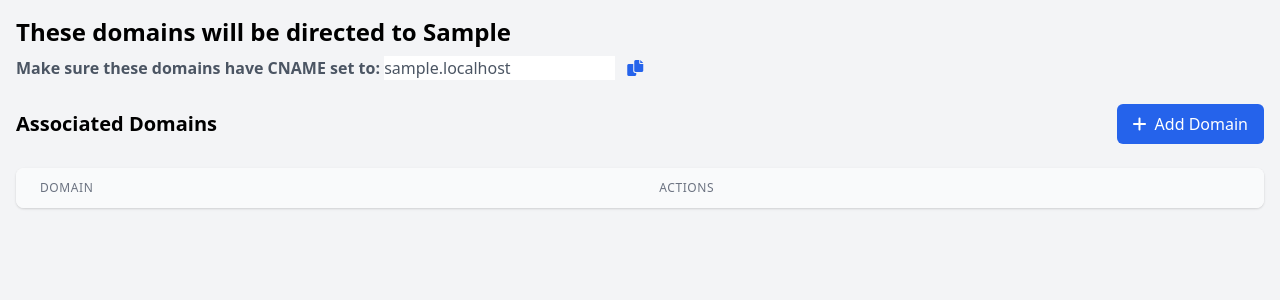
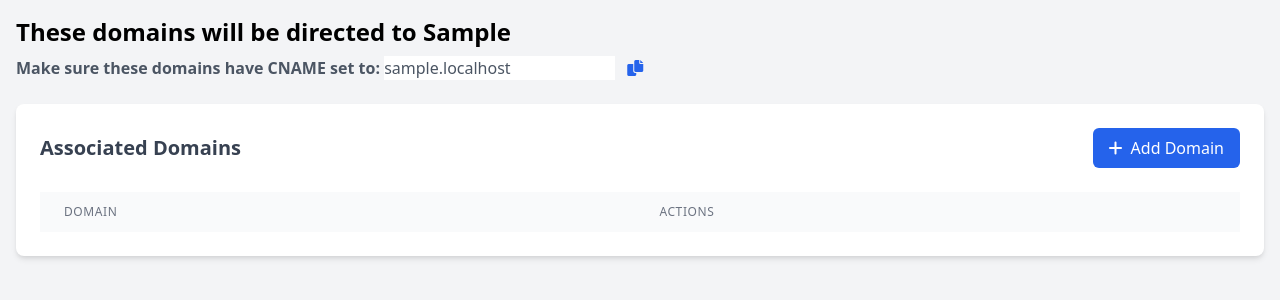
Before and after one commit to Prabesh01/saascustomdomains, a Flask app: page /upstream/1 in a window 1280 px wide. Shown: the part 60-360 px from the top of the page. Run offline with Flask 3, Linux system fonts and the light colour scheme; the visitor is signed in with stand-in values (Sample User, id 1); tables that the repository leaves empty hold one stand-in row (values such as "Sample post"); lists and menus that the app fills with data are empty; some libraries are stand-ins or nearby versions.

Commit message:
templates: form consistancy

```diff
--- a/myapp/templates/domains.html
+++ b/myapp/templates/domains.html
@@ -12,15 +12,18 @@
         </p>
     </div>
 
-    <div class="flex justify-between items-center mb-6">
-        <h2 class="text-xl font-bold">Associated Domains</h2>
+    <!-- Upstream Management Section -->
+    <div class="bg-white rounded-lg shadow-md p-6 mb-8">
+        <div class="flex justify-between items-center mb-6">
+            <h2 class="text-xl font-semibold text-gray-700">Associated Domains</h2>
             <button onclick="toggleUpstreamForm()" class="bg-blue-600 hover:bg-blue-700 text-white px-4 py-2 rounded-md flex items-center">
                 <i class="fas fa-plus mr-2"></i> Add Domain
             </button>
-    </div>
+        </div>
 
         <!-- Add Upstream Form (Initially Hidden) -->
 <div id="upstreamForm" class="hidden mb-6 bg-gray-50 p-4 rounded-md">
+    <form onsubmit="return addDomain(event)" class="space-y-4">
         <!-- Container for input and buttons side by side -->
         <div class="flex items-end space-x-4">
             <!-- Domain input -->
@@ -36,15 +39,16 @@
                     class="px-4 py-2 border border-gray-300 rounded-md text-gray-700 hover:bg-gray-100">
                     Cancel
                 </button>
-                <button onclick="addDomain()" class="bg-blue-600 hover:bg-blue-700 text-white px-4 py-2 rounded-md">
+                <button type="submit" class="bg-blue-600 hover:bg-blue-700 text-white px-4 py-2 rounded-md">
                     Add
                 </button>
             </div>
         </div>
+    </form>
 </div>
 
 
-    <div class="bg-white rounded-lg shadow overflow-hidden">
+    <div class="overflow-x-auto">
         <table class="min-w-full divide-y divide-gray-200">
             <thead class="bg-gray-50">
                 <tr>
@@ -72,7 +76,9 @@
 
         // Reset form when showing
         if (!form.classList.contains('hidden')) {
-            document.getElementById('domain').value = '';
+            const inputField = document.getElementById('domain');
+            inputField.value = '';
+            inputField.focus();
         }
     }
 
@@ -117,13 +123,15 @@ function loadDomains() {
 }
 
 // Function to add a new domain
-function addDomain() {
+function addDomain(e) {
+    e.preventDefault();
+
     const domainInput = document.getElementById('domain');
     const domainName = domainInput.value.trim();
 
     if (!domainName) {
         alert('Please enter a domain name.');
-        return;
+        return false;
     }
 
     fetch(apiBaseUrl, {
@@ -144,6 +152,7 @@ function addDomain() {
         }
     })
     .catch(err => console.error('Error adding domain:', err));
+    return false;
 }
 
 // Function to delete a domain
```
Also changed, not shown: myapp/templates/upstreams.html (+3 -4 lines).
